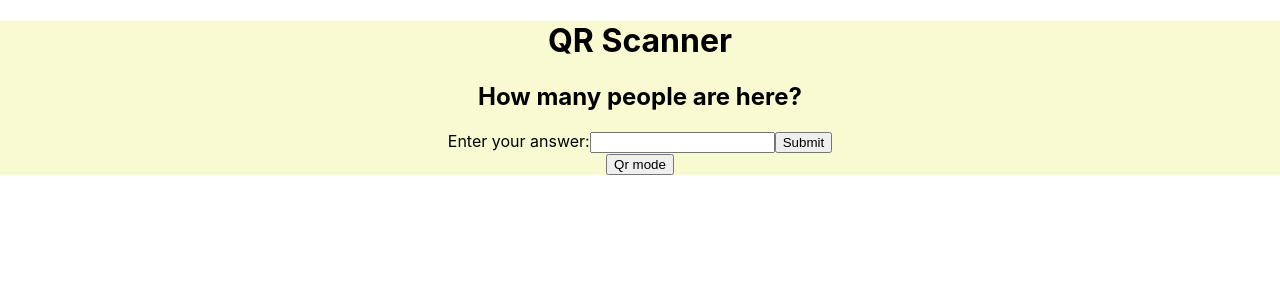
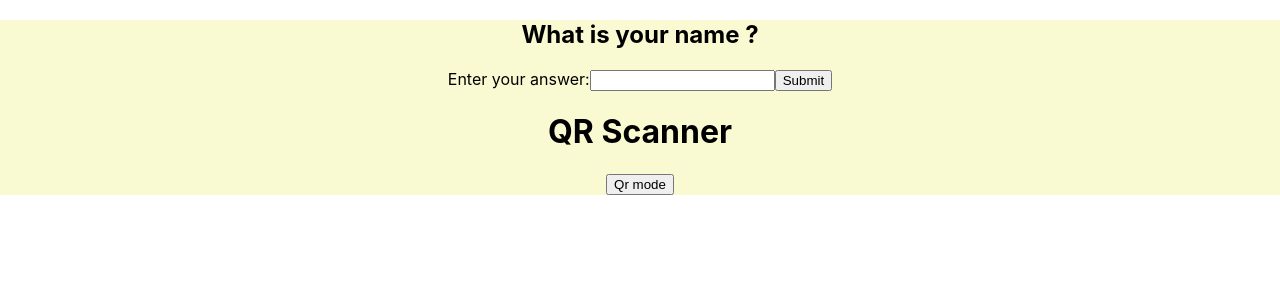
Before and after one commit to TUM-FAF/FAF-21X_Team1, a React (Create React App) app in the folder frontend/: page /qrcode in a window 1280 px wide. Shown: the top 300 px of the page. Built offline with nearby package versions, Linux system fonts and the light colour scheme.

Commit message:
show name input, fetch question, hide qr scanner

```diff
--- a/frontend/src/App.tsx
+++ b/frontend/src/App.tsx
@@ -3,22 +3,71 @@ import { Map } from './Map';
 import QrScanner from './QrScanner';
 import Quiz from './Quiz';
 import './App.css';
-import { useState } from "react";
+import { ChangeEvent, useState, useEffect  } from "react";
+
+interface UserFormProps {
+  name: string;
+  setName: (newValue: string) => void;
+}
+
+function UserForm({name, setName}: UserFormProps): JSX.Element | null {
+  const [hide, setHide] = useState(false);
+
+  if (hide) return null
+
+  return (
+    <div>
+        <h2>What is your name ?</h2>
+      <form>
+      <label>Enter your answer:
+        <input
+          type="text"
+          value={name}
+          onChange={(e) => setName(e.target.value)}
+        />
+      </label>
+      <button onClick={(e) => setHide(true)}>Submit</button>
+    </form>
+    </div>
+  )
+}
 
 function App() {
   const [data, setData] = useState<string>('No result');
   const [shown , setShown] = useState(false);
+  const [name, setName] = useState('');
+  const [question, setQuestion] = useState('')
+
+  useEffect(() => {
+    if (!name || !data) return
+
+    const url = makeURL(+data, name);
+
+    fetch(url, {'method': 'POST'}).then((res) => res.json()).then(res => {
+      setQuestion(res['question'])
+      setShown(false)
+    })
+  }, [data])
+
+  const handleSetName = (newValue: string) => {
+    handleSetName(newValue);
+  }
+
+  function makeURL(qr_id: number, name: string) {
+    return 'https://connectfaf.herokuapp.com/qr/' + qr_id + '/' + name;
+  }
 
   return (
     <Switch>
       <Route path='/qrcode'>
       <div className="App bg-blue">
+      <UserForm name={name} setName={setName} />
       <h1>
         QR Scanner
       </h1>
-      <Quiz />
+      {question && <Quiz question={question} />}
       <button onClick={()=>{setShown(prev => !prev)}}>Qr mode</button>
-      {shown? <QrScanner /> : null}
+      {shown? <QrScanner data={data} setData={setData} /> : null}
     </div>
       </Route>
       <Route path='/'>
--- a/frontend/src/QrScanner.tsx
+++ b/frontend/src/QrScanner.tsx
@@ -1,9 +1,12 @@
 import React, { useState } from 'react';
 import  {QrReader}  from 'react-qr-reader';
 
-const QrScanner = () => {
-  const [data, setData] = useState('No result');
+interface Props {
+  data: string;
+  setData: (newValue: string) => void;
+}
 
+const QrScanner = ({data, setData}: Props) => {
   return (
     <>
       <QrReader
@@ -18,7 +21,7 @@ const QrScanner = () => {
           }
         }}
       />
-      <a href={data}>link</a>
+      <a href={data}>{data}</a>
     </>
   );
 }
--- a/frontend/src/Quiz.tsx
+++ b/frontend/src/Quiz.tsx
@@ -1,7 +1,11 @@
 import { useState } from 'react';
-const Quiz = () => {
-  const [name, setName] = useState(' ');
 
+interface Props {
+  question?: string
+};
+
+const Quiz = ({question}: Props) => {
+  const [name, setName] = useState('');
 
   return (
     <div>
```
